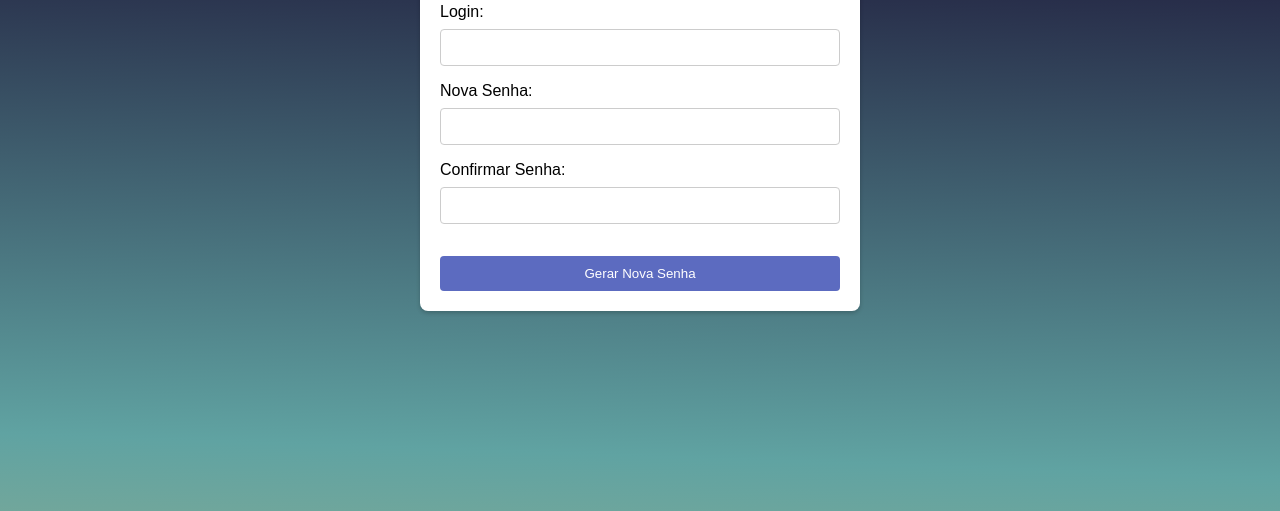
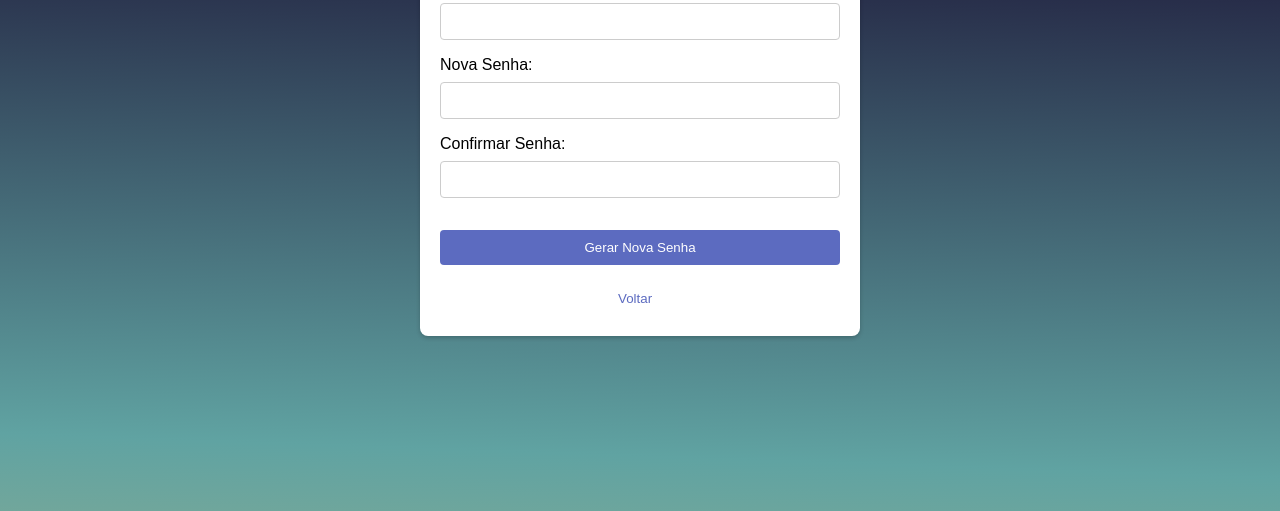
Before and after one commit to ErickJulio/sitesApiDados, a website: page novaSenha.html in a window 1280 px wide. Shown: the part 289-800 px from the top of the page. Drawn offline with Linux system fonts and the light colour scheme.

Commit message:
ajusteTelaNovaSenha

```diff
--- a/assets/css/novaSenha.css
+++ b/assets/css/novaSenha.css
@@ -100,11 +100,12 @@
   }
 
   button[onclick="goBack()"] {
-    padding: 4px;
-    background-color: white;
+    padding: 10px;
+    background-color: #ffffff;
     color: #5c6bc0;
     border: none;
-    border-radius: 1px;
+    border-radius: 4px;
     cursor: pointer;
     margin-top: 1rem;
-  }
+    margin-left: 168px; /* Ajuste o valor conforme necessário */
+}
--- a/assets/js/novaSenha.js
+++ b/assets/js/novaSenha.js
@@ -43,3 +43,6 @@ function exibirSenhaGerada(novaSenha) {
     document.getElementById('novaSenha').textContent = novaSenha;
     document.getElementById('senhaGerada').classList.remove('hidden');
 }
+function goBack() {
+    window.history.back();
+}
--- a/novaSenha.html
+++ b/novaSenha.html
@@ -26,7 +26,9 @@
       <h3>Nova Senha Gerada:</h3>
       <p id="novaSenha"></p>
     </div>
+    <button onclick="goBack()">Voltar</button>
   </div>
+
 
   <script src="assets\js\novaSenha.js"></script>
 </body>
```
